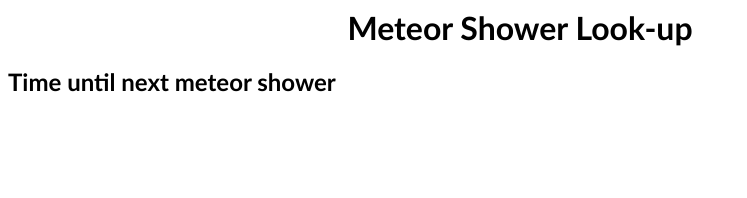
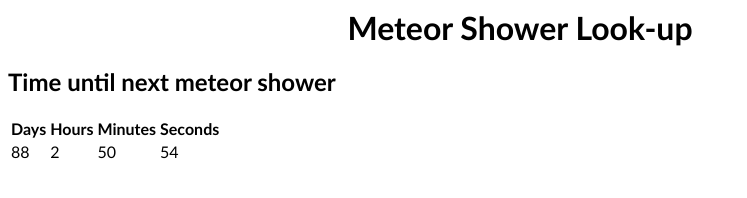
Before and after one commit to CypressG/meteorwatch, a plain HTML site: page index.html in a window 1280 px wide. Shown: the whole page, without its empty margins (0-747 px from the left). Drawn offline with Linux system fonts and the light colour scheme.

Commit message:
Added JS

```diff
--- a/index.html
+++ b/index.html
@@ -5,11 +5,33 @@
     <meta name="viewport" content="width=device-width, initial-scale=1.0">
     <title>Document</title>
     <link rel="stylesheet" href="style.css">
+    <script src="list.js"></script>
     <script src="script.js"></script>
 </head>
 <body>
     <h1>Meteor Shower Look-up</h1>
     <h2>Time until next meteor shower</h2>
-    <h3 id="local"></h3>
+    <table>
+        <thead>
+            <tr>
+                <th>Days</th>
+                <th>Hours</th>
+                <th>Minutes</th>
+                <th>Seconds</th>
+            </tr>
+        </thead>
+        <tbody>
+            <tr>
+                <td id = "Days"></td>
+                <td id = "Hours"></td>
+                <td id = "Minutes"></td>
+                <td id = "Seconds"></td>
+            </tr>
+        </tbody>
+    </table>
+    <td id = "Name"></td>
+    <td id = "POO"></td>
+    <td id = "Mph"></td>
+
 </body>
 </html>
--- a/list.js
+++ b/list.js
@@ -14,7 +14,7 @@ const data = {
             "Name":"Quadrantid",
             "Viewing":"Predawn",
             "POO":"N",
-            "Date":"January 1 2021 23:59:59 GMT+0200",
+            "Date":"April 15 2021 23:59:59 GMT+0200",
             "Mph":25,
             "Comet": null,
         },
--- a/script.js
+++ b/script.js
@@ -14,8 +14,17 @@ window.addEventListener("DOMContentLoaded", function(event){
             days
         }
     }
-    answer = clock("January 31 2021 23:59:59 GMT+0200")
+    function changeClock(){
+        meteor = data.Showers[1]
+        let answer = clock(meteor.Date)
+        document.getElementById("Days").innerHTML = answer.days;
+        document.getElementById("Hours").innerHTML = answer.hours;
+        document.getElementById("Minutes").innerHTML = answer.minutes;
+        document.getElementById("Seconds").innerHTML = answer.seconds;
+        document.getElementById("Name").innerHTML = meteor.Name;
+        document.getElementById("POO").innerHTML = meteor.POO;
+        document.getElementById("Mph").innerHTML = answer.seconds;
 
-
-    setInterval(alert(answer.seconds),10);
+    }
+    setInterval(changeClock,100);
 });
```
